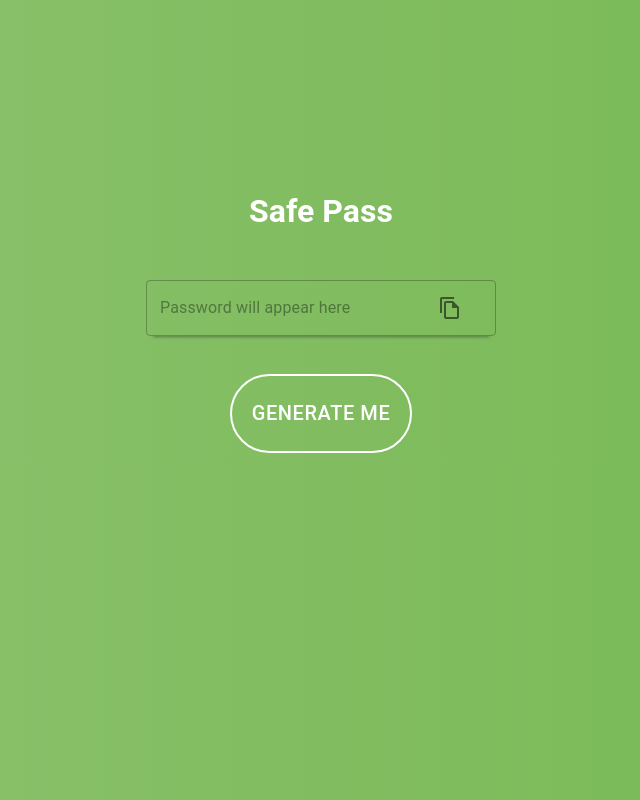
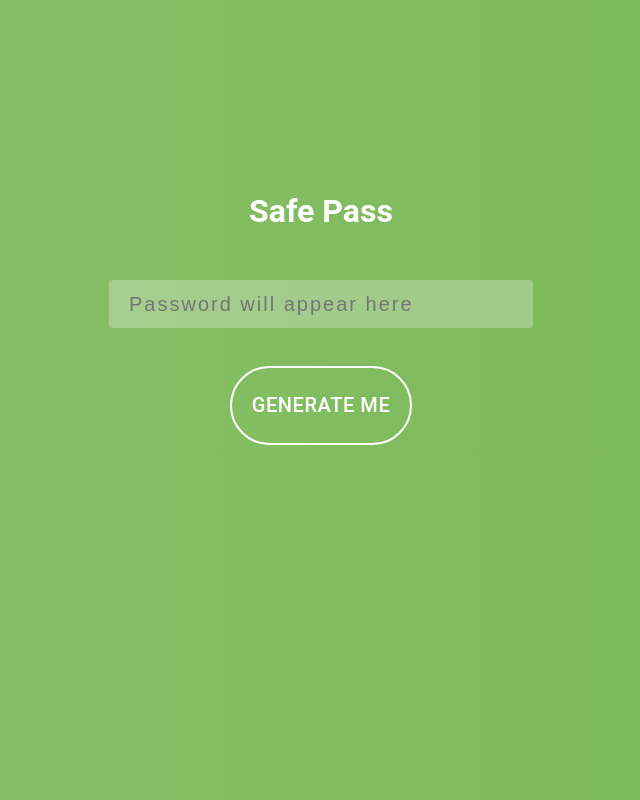
Before and after one commit to yannis182del/Random-password-generator, a React (Create React App) app: page / in a window 1280 px wide. Shown: the whole page, without its empty margins (319-959 px from the left). Built offline with nearby package versions, Linux system fonts and the light colour scheme; a web font is replaced by a local one.

Commit message:
started new input

```diff
--- a/src/App.js
+++ b/src/App.js
@@ -18,7 +18,7 @@ function App() {
         Safe Pass
       </h1>
       <Input
-        label={password}
+        label={password.toString().replace(/,/g, "")}
         save={() => {
           copyToClipboard(copyPassword(password));
         }}
--- a/src/Components/Input.js
+++ b/src/Components/Input.js
@@ -1,36 +1,31 @@
 import React from "react";
-import { TextField } from "@material-ui/core";
 import { withStyles } from "@material-ui/core/styles";
-import FileCopyOutlinedIcon from "@material-ui/icons/FileCopyOutlined";
-import IconButton from "@material-ui/core/IconButton";
-import InputAdornment from "@material-ui/core/InputAdornment";
 
 const styles = {
-  root: {
-    width: "350px",
-    boxShadow: "0 8px 3px -7px rgba(0, 0, 0, 0.35)"
+  input: {
+    width: "30% ",
+    padding: "0 20px",
+    outline: " 1px #2e2e2e",
+    border: " 1px #2e2e2e ",
+    color: "green",
+    letterSpacing: "2px",
+    fontSize: 20,
+    fontWeight: 200,
+    position: "relative",
+    minWidth: "300px",
+    height: "48px",
+    borderRadius: "3px",
+    transition: "all .25s cubic-bezier(.645,.045,.355,1)"
   }
 };
 
 const Input = props => {
   const { classes } = props;
   return (
-    <TextField
-      className={classes.root}
-      InputProps={{
-        readOnly: true,
-        className: classes.input,
-        endAdornment: (
-          <InputAdornment>
-            <IconButton>
-              <FileCopyOutlinedIcon onClick={props.save} />
-            </IconButton>
-          </InputAdornment>
-        )
-      }}
-      label={props.label}
-      id="outlined-disabled"
-      variant="outlined"
+    <input
+      className={classes.input}
+      onClick={props.save}
+      placeholder={props.label}
       disabled
     />
   );
```
